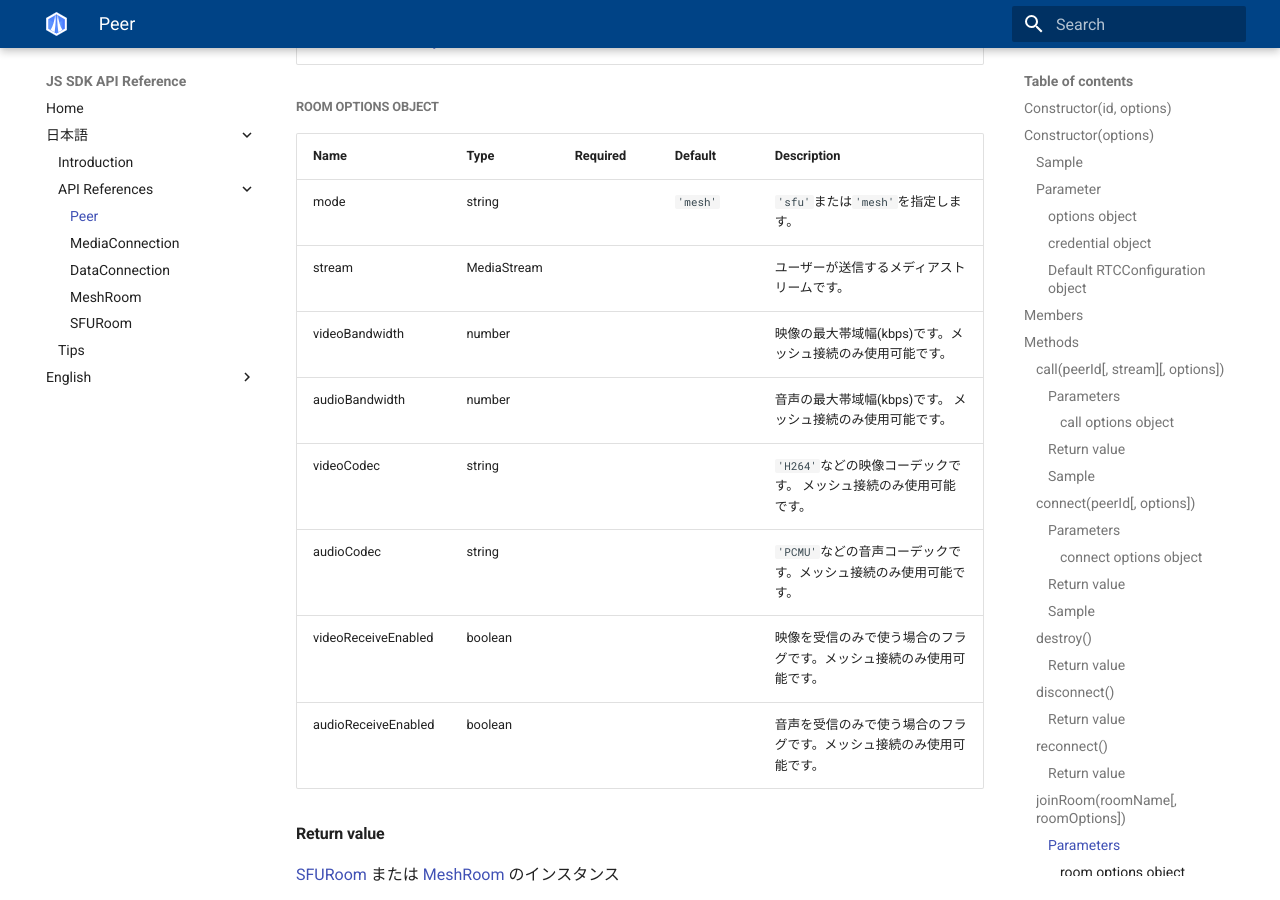
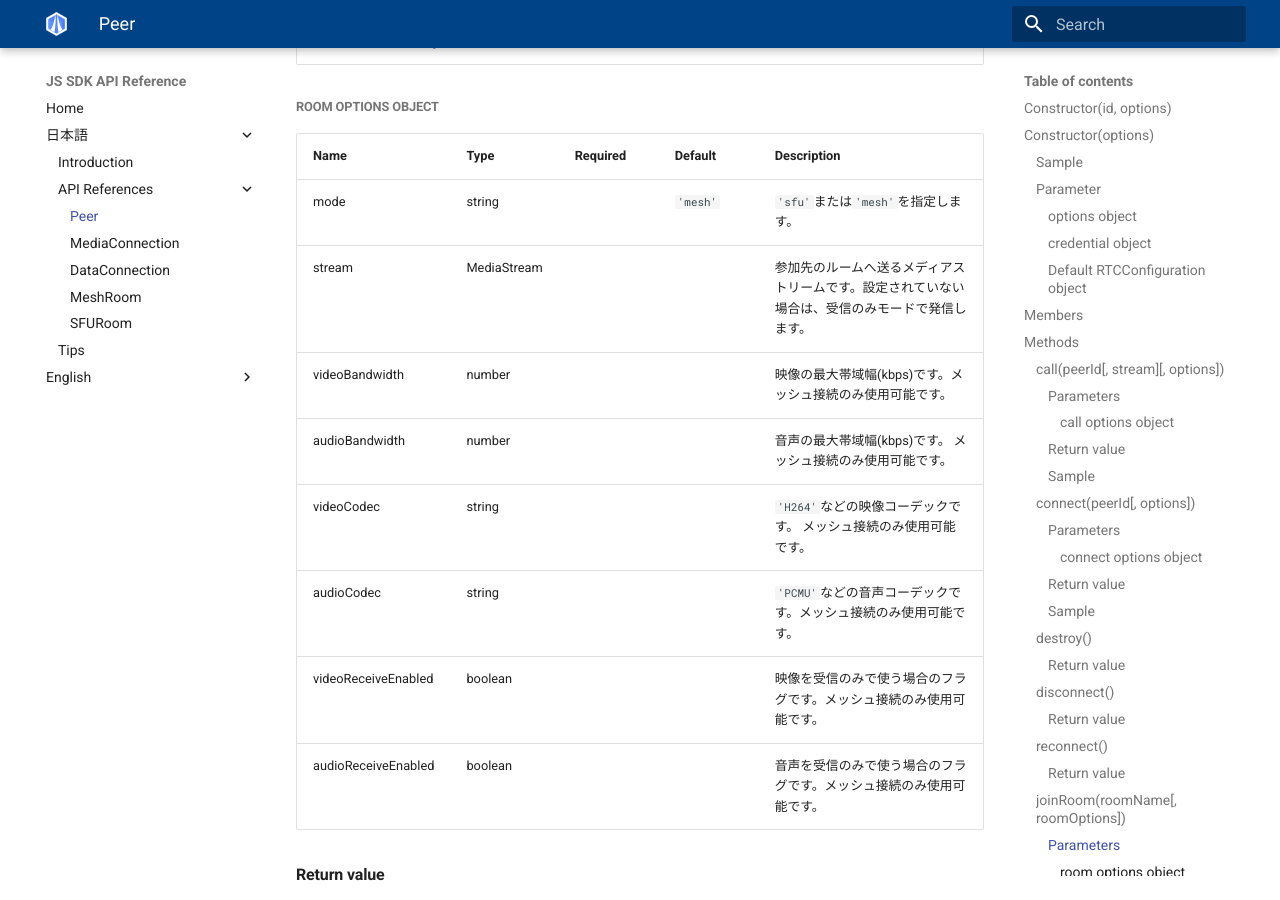
Before and after one commit to skyway/skyway-js-sdk-doc, an MkDocs documentation site: the page built from docs/ja/peer.md, in a window 1280 px wide and 900 px high, scrolled down 6844 px. Built offline with MkDocs 1.6.1 and Material for MkDocs 9.7.7, drawn with Linux system fonts in a browser that asks for light colours.

Commit message:
Fix and add the descriptions about stream

```diff
--- a/docs/ja/peer.md
+++ b/docs/ja/peer.md
@@ -233,16 +233,16 @@ peer.connect('peerId', {
 
 ##### room options object
 
-| Name                | Type        | Required | Default  | Description                                                          |
-| ------------------- | ----------- | -------- | -------- | -------------------------------------------------------------------- |
-| mode                | string      |          | `'mesh'` | `'sfu'`または`'mesh'`を指定します。                                  |
-| stream              | MediaStream |          |          | ユーザーが送信するメディアストリームです。                           |
-| videoBandwidth      | number      |          |          | 映像の最大帯域幅(kbps)です。メッシュ接続のみ使用可能です。           |
-| audioBandwidth      | number      |          |          | 音声の最大帯域幅(kbps)です。 メッシュ接続のみ使用可能です。          |
-| videoCodec          | string      |          |          | `'H264'`などの映像コーデックです。 メッシュ接続のみ使用可能です。    |
-| audioCodec          | string      |          |          | `'PCMU'`などの音声コーデックです。メッシュ接続のみ使用可能です。     |
-| videoReceiveEnabled | boolean     |          |          | 映像を受信のみで使う場合のフラグです。メッシュ接続のみ使用可能です。 |
-| audioReceiveEnabled | boolean     |          |          | 音声を受信のみで使う場合のフラグです。メッシュ接続のみ使用可能です。 |
+| Name                | Type        | Required | Default  | Description                                                                     |
+| ------------------- | ----------- | -------- | -------- | ------------------------------------------------------------------------------- |
+| mode                | string      |          | `'mesh'` | `'sfu'`または`'mesh'`を指定します。                                                 |
+| stream              | MediaStream |          |          | 参加先のルームへ送るメディアストリームです。設定されていない場合は、受信のみモードで発信します。 |
+| videoBandwidth      | number      |          |          | 映像の最大帯域幅(kbps)です。メッシュ接続のみ使用可能です。                               |
+| audioBandwidth      | number      |          |          | 音声の最大帯域幅(kbps)です。 メッシュ接続のみ使用可能です。                              |
+| videoCodec          | string      |          |          | `'H264'`などの映像コーデックです。 メッシュ接続のみ使用可能です。                         |
+| audioCodec          | string      |          |          | `'PCMU'`などの音声コーデックです。メッシュ接続のみ使用可能です。                          |
+| videoReceiveEnabled | boolean     |          |          | 映像を受信のみで使う場合のフラグです。メッシュ接続のみ使用可能です。                        |
+| audioReceiveEnabled | boolean     |          |          | 音声を受信のみで使う場合のフラグです。メッシュ接続のみ使用可能です。                        |
 
 #### Return value
 
```
